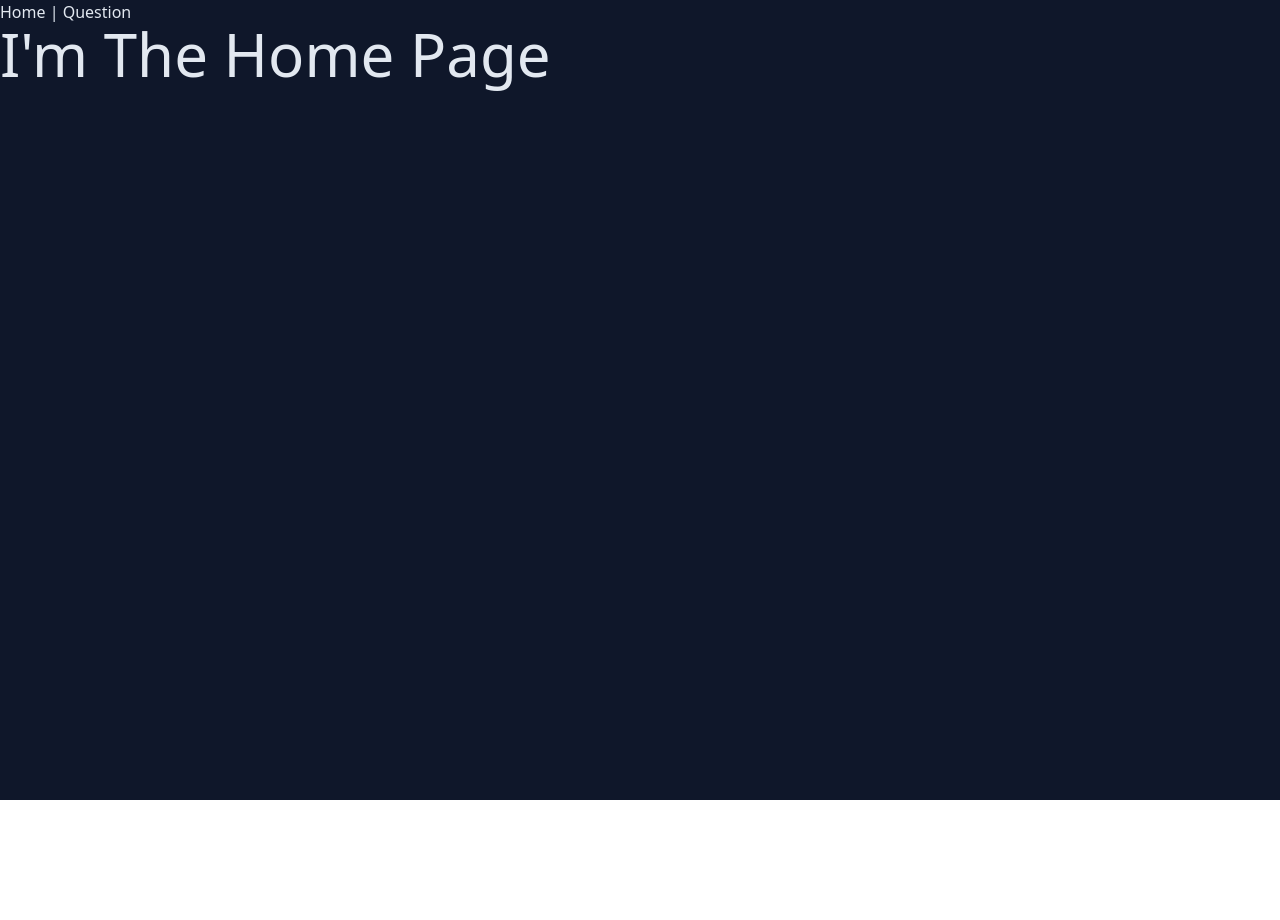
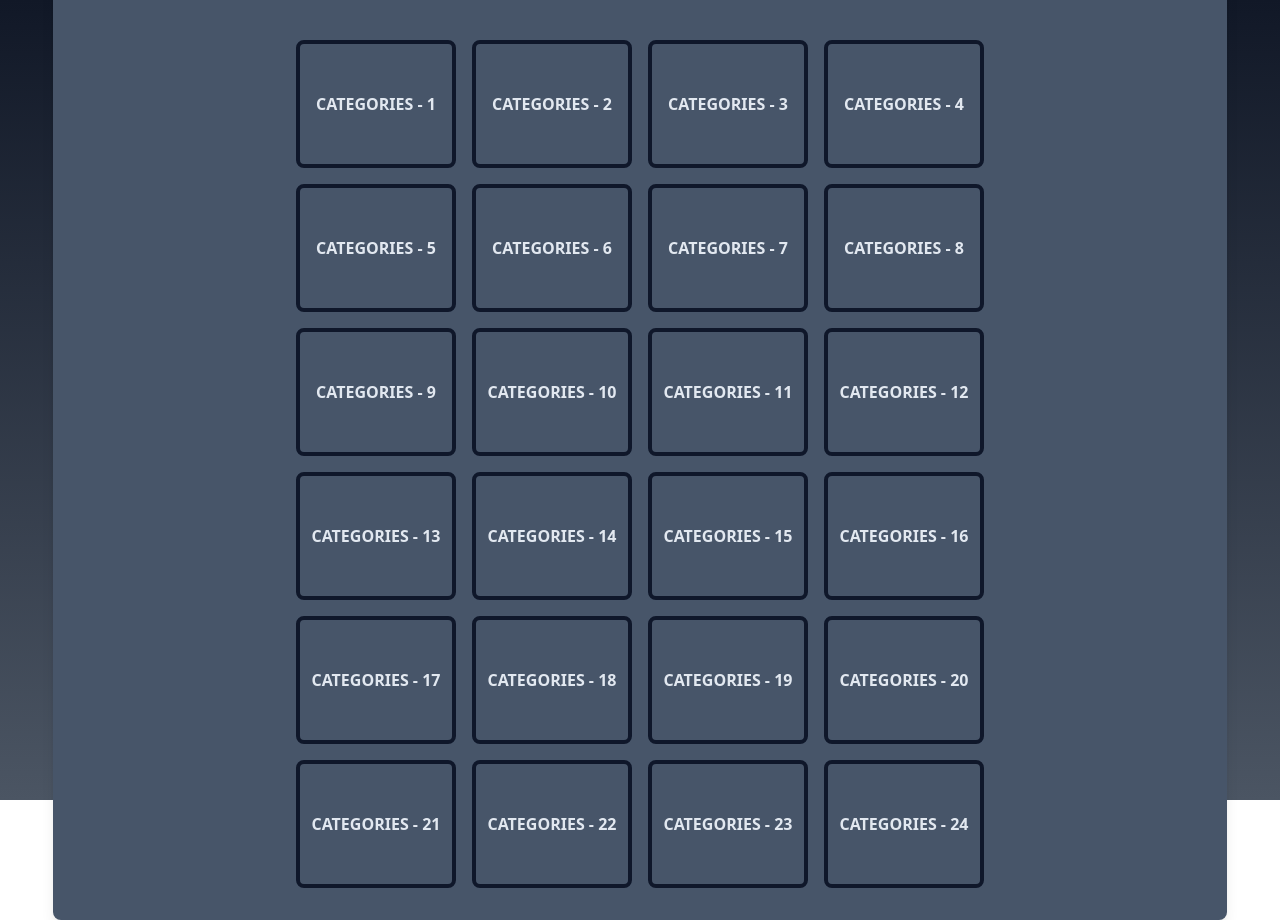
Before and after one commit to hchavezj/triviatastic, a Vue app: page / in a window 1280 px wide. Before the commit the page ends 800 px from the top, so only its background shows below. Built offline with nearby package versions, Linux system fonts and the light colour scheme.

Commit message:
Mane Page Layout

```diff
--- a/src/App.vue
+++ b/src/App.vue
@@ -1,5 +1,18 @@
 <script setup></script>
 
 <template>
-  <RouterView />
+  <main>
+    <div class="card">
+      <RouterView />
+    </div>
+  </main>
 </template>
+
+<style lang="postcss" scoped>
+main {
+  @apply flex h-screen items-center justify-center bg-gradient-to-b from-gray-900 to-gray-600;
+  & .card {
+    @apply flex h-5/6 min-h-fit w-11/12 flex-col items-center gap-16 overflow-auto rounded-lg bg-slate-600 p-8 text-slate-200 shadow-lg;
+  }
+}
+</style>
--- a/src/views/HomePage.vue
+++ b/src/views/HomePage.vue
@@ -1,11 +1,39 @@
 <script setup></script>
 
 <template>
-  <div class="nav">
-    <RouterLink to="/">Home</RouterLink> |
-    <RouterLink to="/question/category/x">Question</RouterLink>
+  <div class="brand">
+    <img class="logo" src="logo.svg" alt="logo" />
+    <h1 class="title">Triviantastic</h1>
+    <img class="logo" src="logo.svg" alt="logo" />
   </div>
-  <div>
-    <h1 class="text-6xl font-thin">I'm The Home Page</h1>
+  <div class="categories">
+    <RouterLink v-for="n in 24" :key="n" :to="`/question/category/${n}`" class="category"
+      >Categories - {{ n }}</RouterLink
+    >
   </div>
 </template>
+
+<style lang="postcss" scoped>
+.brand {
+  @apply flex items-center justify-center gap-4;
+
+  & .logo {
+    @apply h-16 w-16;
+  }
+  & .title {
+    @apply text-6xl font-thin uppercase tracking-widest text-slate-200;
+  }
+}
+
+.categories {
+  @apply grid flex-grow grid-cols-4 gap-4;
+
+  & .category {
+    @apply flex h-32 w-40 items-center justify-center rounded-lg border-4 border-slate-900 py-4 text-center font-bold uppercase transition-colors duration-300;
+
+    &:hover {
+      @apply cursor-pointer bg-slate-900;
+    }
+  }
+}
+</style>
```
